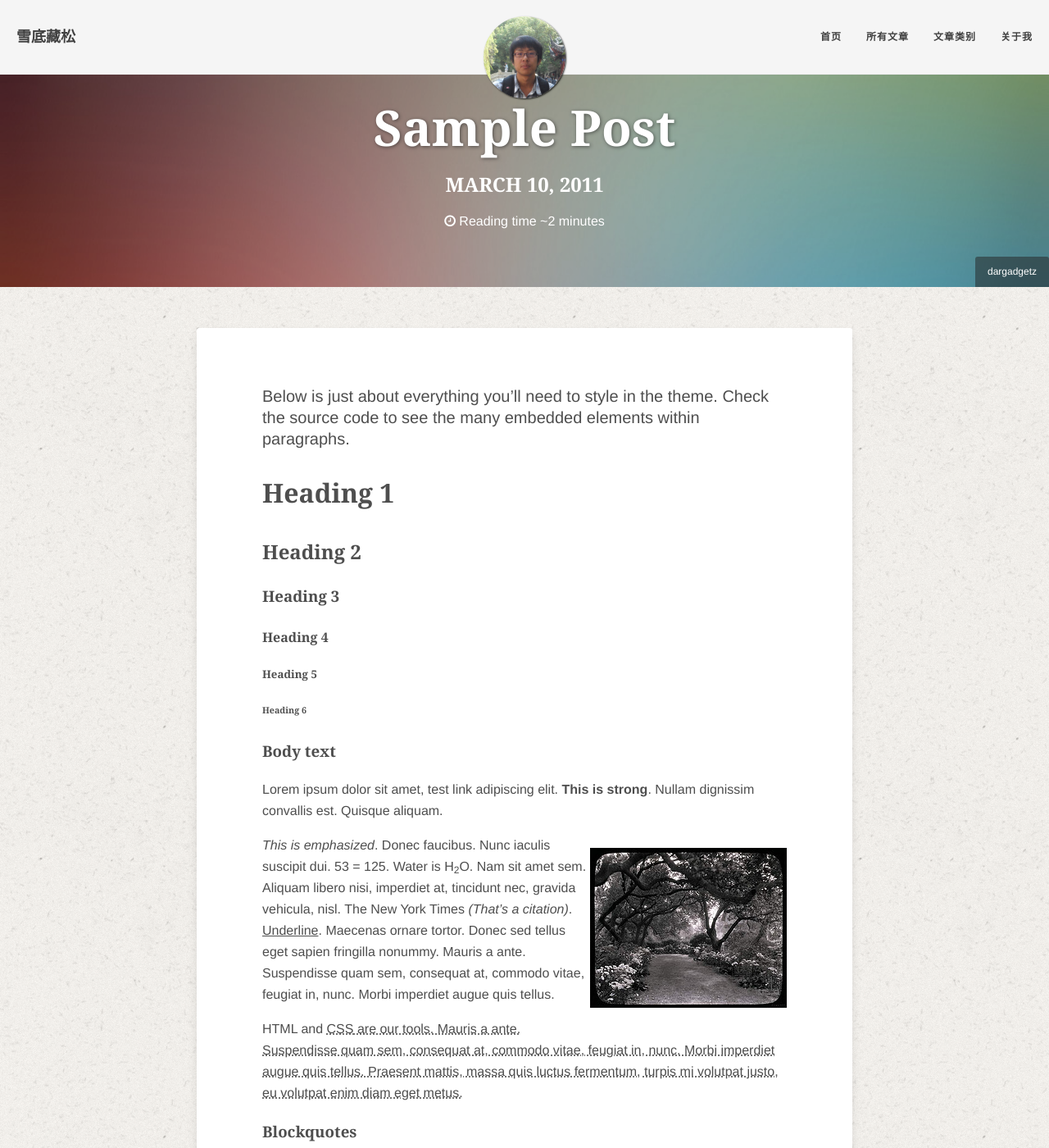
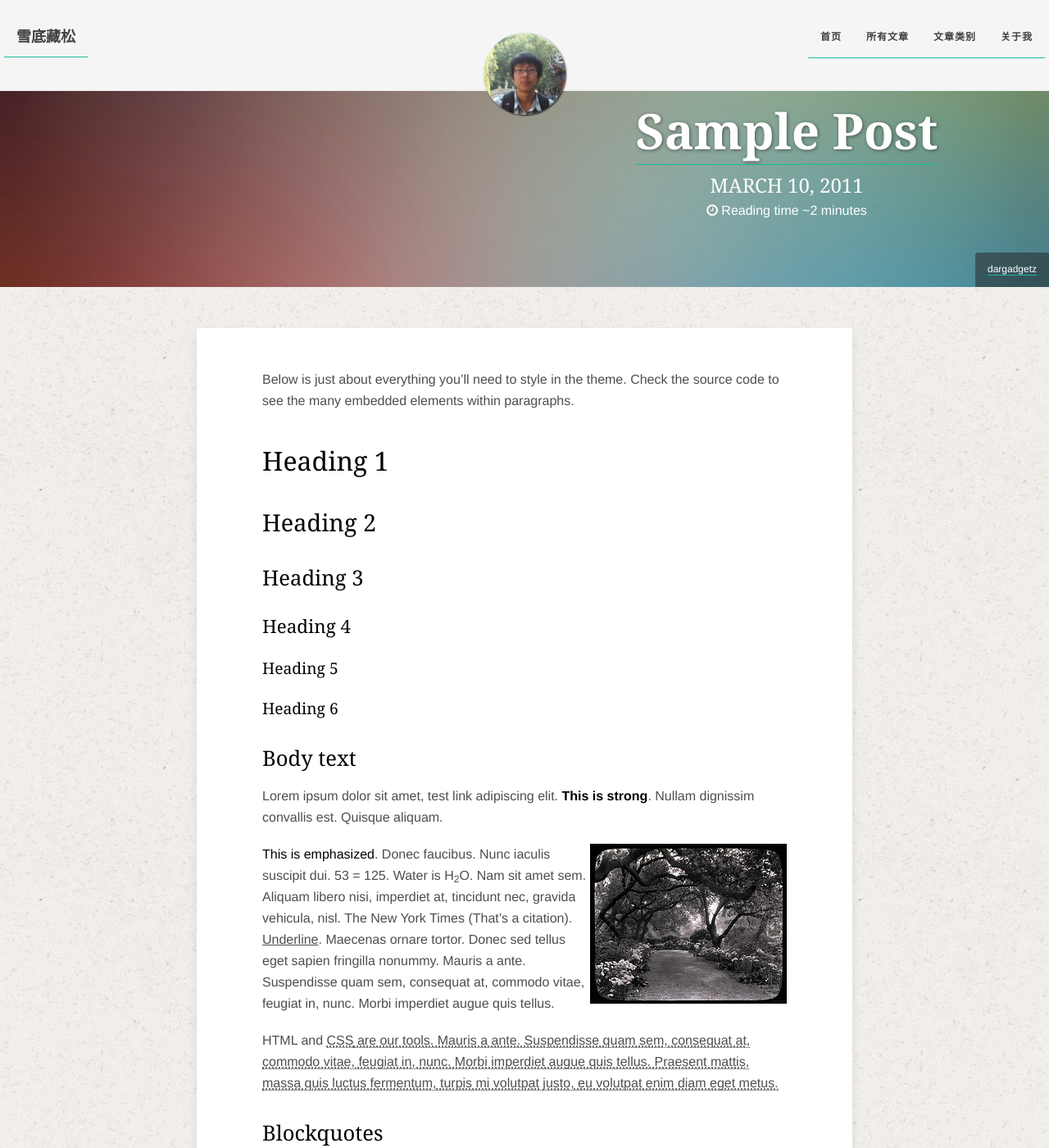
Before and after one commit to MinfeiZhou/MinfeiZhou.github.io, a Jekyll site: the page built from _posts/2011-03-10-sample-post.md, in a window 1280 px wide and 1400 px high. Shown: the whole window at 82% size. Built offline with Jekyll 4.4.1, drawn with Linux system fonts in a browser that asks for light colours; comment, search, counter and statistics services are not loaded.

Commit message:
修改字体，添加中文排版

```diff
--- a/_includes/head.html
+++ b/_includes/head.html
@@ -35,6 +35,9 @@
 <!-- 引入bootstrap - css -->
 <link rel="stylesheet" href="{{ site.url }}/assets/css/bootstrap_custom.css">
 
+<!-- 引入新的中文排版 - css -->
+<link rel="stylesheet" href="{{ site.url }}/assets/css/typo.css">
+
 <!-- For all browsers -->
 <link rel="stylesheet" href="{{ site.url }}/assets/css/main.css">
 
@@ -43,7 +46,7 @@
 <link rel="stylesheet" href="{{ site.url }}/assets/css/nav_custom.css">
 
 <!-- Webfonts -->
-<!-- <link href="//fonts.googleapis.com/css?family=Lato:300,400,700,300italic,400italic" rel="stylesheet" type="text/css"> -->
+<link href="//fonts.googleapis.com/css?family=Lato:300,400,700,300italic,400italic" rel="stylesheet" type="text/css">
 
 <meta http-equiv="cleartype" content="on">
 
--- a/_layouts/page.html
+++ b/_layouts/page.html
@@ -7,7 +7,7 @@
 {% include head.html %}
 </head>
 
-<body id="page" {% if page.image.feature %}class="feature"{% endif %}>
+<body id="post-index" class="typo {% if page.image.feature %} feature{% endif %}">
 
 {% include browser-upgrade.html %}
 {% include navigation.html %}
--- a/_layouts/post-index.html
+++ b/_layouts/post-index.html
@@ -7,7 +7,7 @@
 {% include head.html %}
 </head>
 
-<body id="post-index" {% if page.image.feature %}class="feature"{% endif %}>
+<body id="post-index" class="typo {% if page.image.feature %} feature{% endif %}">
 
 {% include browser-upgrade.html %}
 {% include navigation.html %}
--- a/_layouts/post.html
+++ b/_layouts/post.html
@@ -8,7 +8,7 @@
 {% include head.html %}
 </head>
 
-<body id="post" {% if page.image.feature %}class="feature"{% endif %}>
+<body id="post-index" class="typo {% if page.image.feature %} feature{% endif %}">
 
 {% include browser-upgrade.html %}
 {% include navigation.html %}
--- a/_sass/_variables.scss
+++ b/_sass/_variables.scss
@@ -1,7 +1,8 @@
 // Typography
 // --------------------------------------------------
 
-$base-font: 'Lato', Calibri, Arial, sans-serif;
+//$base-font: 'Lato', Calibri, Arial, sans-serif;
+$base-font: 'Lato', Baskerville, Georgia, "Liberation Serif", "Kaiti SC", STKaiti, "AR PL UKai CN", "AR PL UKai HK", "AR PL UKai TW", "AR PL UKai TW MBE", "AR PL KaitiM GB", KaiTi, KaiTi_GB2312, "TW\-Kai", serif;
 $heading-font: $base-font;
 $caption-font: $base-font;
 $code-font: monospace;
--- /dev/null
+++ b/assets/css/typo.css
@@ -0,0 +1,345 @@
+@charset "utf-8";
+
+/* 防止用户自定义背景颜色对网页的影响，添加让用户可以自定义字体 */
+html {
+  color: #333;
+  background: #fff;
+  -webkit-text-size-adjust: 100%;
+  -ms-text-size-adjust: 100%;
+  text-rendering: optimizelegibility;
+}
+
+/* 如果你的项目仅支持 IE9+ | Chrome | Firefox 等，推荐在 <html> 中添加 .borderbox 这个 class */
+html.borderbox *, html.borderbox *:before, html.borderbox *:after {
+  -moz-box-sizing: border-box;
+  -webkit-box-sizing: border-box;
+  box-sizing: border-box;
+}
+
+/* 内外边距通常让各个浏览器样式的表现位置不同 */
+body, dl, dt, dd, ul, ol, li, h1, h2, h3, h4, h5, h6, pre, code, form, fieldset, legend, input, textarea, p, blockquote, th, td, hr, button, article, aside, details, figcaption, figure, footer, header, menu, nav, section {
+  margin: 0;
+  padding: 0;
+}
+
+/* 重设 HTML5 标签, IE 需要在 js 中 createElement(TAG) */
+article, aside, details, figcaption, figure, footer, header, menu, nav, section {
+  display: block;
+}
+
+/* HTML5 媒体文件跟 img 保持一致 */
+audio, canvas, video {
+  display: inline-block;
+}
+
+/* 要注意表单元素并不继承父级 font 的问题 */
+body, button, input, select, textarea {
+  font: 300 1em/1.8 PingFang SC, Lantinghei SC, Microsoft Yahei, Hiragino Sans GB, Microsoft Sans Serif, WenQuanYi Micro Hei, sans;
+}
+
+button::-moz-focus-inner,
+input::-moz-focus-inner {
+  padding: 0;
+  border: 0;
+}
+
+/* 去掉各Table cell 的边距并让其边重合 */
+table {
+  border-collapse: collapse;
+  border-spacing: 0;
+}
+
+/* 去除默认边框 */
+fieldset, img {
+  border: 0;
+}
+
+/* 块/段落引用 */
+blockquote {
+  position: relative;
+  color: #999;
+  font-weight: 400;
+  border-left: 1px solid #1abc9c;
+  padding-left: 1em;
+  margin: 1em 3em 1em 2em;
+}
+
+@media only screen and ( max-width: 640px ) {
+  blockquote {
+    margin: 1em 0;
+  }
+}
+
+/* Firefox 以外，元素没有下划线，需添加 */
+acronym, abbr {
+  border-bottom: 1px dotted;
+  font-variant: normal;
+}
+
+/* 添加鼠标问号，进一步确保应用的语义是正确的（要知道，交互他们也有洁癖，如果你不去掉，那得多花点口舌） */
+abbr {
+  cursor: help;
+}
+
+/* 一致的 del 样式 */
+del {
+  text-decoration: line-through;
+}
+
+address, caption, cite, code, dfn, em, th, var {
+  font-style: normal;
+  font-weight: 400;
+}
+
+/* 去掉列表前的标识, li 会继承，大部分网站通常用列表来很多内容，所以应该当去 */
+ul, ol {
+  list-style: none;
+}
+
+/* 对齐是排版最重要的因素, 别让什么都居中 */
+caption, th {
+  text-align: left;
+}
+
+q:before, q:after {
+  content: '';
+}
+
+/* 统一上标和下标 */
+sub, sup {
+  font-size: 75%;
+  line-height: 0;
+  position: relative;
+}
+
+:root sub, :root sup {
+  vertical-align: baseline; /* for ie9 and other modern browsers */
+}
+
+sup {
+  top: -0.5em;
+}
+
+sub {
+  bottom: -0.25em;
+}
+
+/* 让链接在 hover 状态下显示下划线 */
+a {
+  color: #1abc9c;
+}
+
+a:hover {
+  text-decoration: underline;
+}
+
+.typo a {
+  border-bottom: 1px solid #1abc9c;
+}
+
+.typo a:hover {
+  border-bottom-color: #555;
+  color: #555;
+  text-decoration: none;
+}
+
+/* 默认不显示下划线，保持页面简洁 */
+ins, a {
+  text-decoration: none;
+}
+
+/* 专名号：虽然 u 已经重回 html5 Draft，但在所有浏览器中都是可以使用的，
+ * 要做到更好，向后兼容的话，添加 class="typo-u" 来显示专名号
+ * 关于 <u> 标签：http://www.whatwg.org/specs/web-apps/current-work/multipage/text-level-semantics.html#the-u-element
+ * 被放弃的是 4，之前一直搞错 http://www.w3.org/TR/html401/appendix/changes.html#idx-deprecated
+ * 一篇关于 <u> 标签的很好文章：http://html5doctor.com/u-element/
+ */
+u, .typo-u {
+  text-decoration: underline;
+}
+
+/* 标记，类似于手写的荧光笔的作用 */
+mark {
+  background: #fffdd1;
+  border-bottom: 1px solid #ffedce;
+  padding: 2px;
+  margin: 0 5px;
+}
+
+/* 代码片断 */
+pre, code, pre tt {
+  font-family: Courier, 'Courier New', monospace;
+}
+
+pre {
+  background: #f8f8f8;
+  border: 1px solid #ddd;
+  padding: 1em 1.5em;
+  display: block;
+  -webkit-overflow-scrolling: touch;
+}
+
+/* 一致化 horizontal rule */
+hr {
+  border: none;
+  border-bottom: 1px solid #cfcfcf;
+  margin-bottom: 0.8em;
+  height: 10px;
+}
+
+/* 底部印刷体、版本等标记 */
+small, .typo-small,
+  /* 图片说明 */
+figcaption {
+  font-size: 0.9em;
+  color: #888;
+}
+
+strong, b {
+  font-weight: bold;
+  color: #000;
+}
+
+/* 可拖动文件添加拖动手势 */
+[draggable] {
+  cursor: move;
+}
+
+.clearfix:before, .clearfix:after {
+  content: "";
+  display: table;
+}
+
+.clearfix:after {
+  clear: both;
+}
+
+.clearfix {
+  zoom: 1;
+}
+
+/* 强制文本换行 */
+.textwrap, .textwrap td, .textwrap th {
+  word-wrap: break-word;
+  word-break: break-all;
+}
+
+.textwrap-table {
+  table-layout: fixed;
+}
+
+/* 提供 serif 版本的字体设置: iOS 下中文自动 fallback 到 sans-serif */
+.serif {
+  font-family: Palatino, Optima, Georgia, serif;
+}
+
+/* 保证块/段落之间的空白隔行 */
+.typo p, .typo pre, .typo ul, .typo ol, .typo dl, .typo form, .typo hr, .typo table,
+.typo-p, .typo-pre, .typo-ul, .typo-ol, .typo-dl, .typo-form, .typo-hr, .typo-table, blockquote {
+  margin-bottom: 1.2em
+}
+
+h1, h2, h3, h4, h5, h6 {
+  font-family: PingFang SC, Verdana, Helvetica Neue, Microsoft Yahei, Hiragino Sans GB, Microsoft Sans Serif, WenQuanYi Micro Hei, sans-serif;
+  font-weight: 100;
+  color: #000;
+  line-height: 1.35;
+}
+
+/* 标题应该更贴紧内容，并与其他块区分，margin 值要相应做优化 */
+.typo h1, .typo h2, .typo h3, .typo h4, .typo h5, .typo h6,
+.typo-h1, .typo-h2, .typo-h3, .typo-h4, .typo-h5, .typo-h6 {
+  margin-top: 1.2em;
+  margin-bottom: 0.6em;
+  line-height: 1.35;
+}
+
+.typo h1, .typo-h1 {
+  font-size: 2em;
+}
+
+.typo h2, .typo-h2 {
+  font-size: 1.8em;
+}
+
+.typo h3, .typo-h3 {
+  font-size: 1.6em;
+}
+
+.typo h4, .typo-h4 {
+  font-size: 1.4em;
+}
+
+.typo h5, .typo h6, .typo-h5, .typo-h6 {
+  font-size: 1.2em;
+}
+
+/* 在文章中，应该还原 ul 和 ol 的样式 */
+.typo ul, .typo-ul {
+  margin-left: 1.3em;
+  list-style: disc;
+}
+
+.typo ol, .typo-ol {
+  list-style: decimal;
+  margin-left: 1.9em;
+}
+
+.typo li ul, .typo li ol, .typo-ul ul, .typo-ul ol, .typo-ol ul, .typo-ol ol {
+  margin-bottom: 0.8em;
+  margin-left: 2em;
+}
+
+.typo li ul, .typo-ul ul, .typo-ol ul {
+  list-style: circle;
+}
+
+/* 同 ul/ol，在文章中应用 table 基本格式 */
+.typo table th, .typo table td, .typo-table th, .typo-table td, .typo table caption {
+  border: 1px solid #ddd;
+  padding: 0.5em 1em;
+  color: #666;
+}
+
+.typo table th, .typo-table th {
+  background: #fbfbfb;
+}
+
+.typo table thead th, .typo-table thead th {
+  background: #f1f1f1;
+}
+
+.typo table caption {
+  border-bottom: none;
+}
+
+/* 去除 webkit 中 input 和 textarea 的默认样式  */
+.typo-input, .typo-textarea {
+  -webkit-appearance: none;
+  border-radius: 0;
+}
+
+.typo-em, .typo em, legend, caption {
+  color: #000;
+  font-weight: inherit;
+}
+
+/* 着重号，只能在少量（少于100个字符）且全是全角字符的情况下使用 */
+.typo-em {
+  position: relative;
+}
+
+.typo-em:after {
+  position: absolute;
+  top: 0.65em;
+  left: 0;
+  width: 100%;
+  overflow: hidden;
+  white-space: nowrap;
+  content: "・・・・・・・・・・・・・・・・・・・・・・・・・・・・・・・・・・・・・・・・・・・・・・・・・・・・・・・・・・・・・・・・・・・・・・・・・・・・・・・・・・・・・・・・・・・・・・・・・・・・";
+}
+
+/* Responsive images */
+.typo img {
+  max-width: 100%;
+}
```
Also changed, not shown: assets/css/fonts.css (added, +12 -0 lines).
